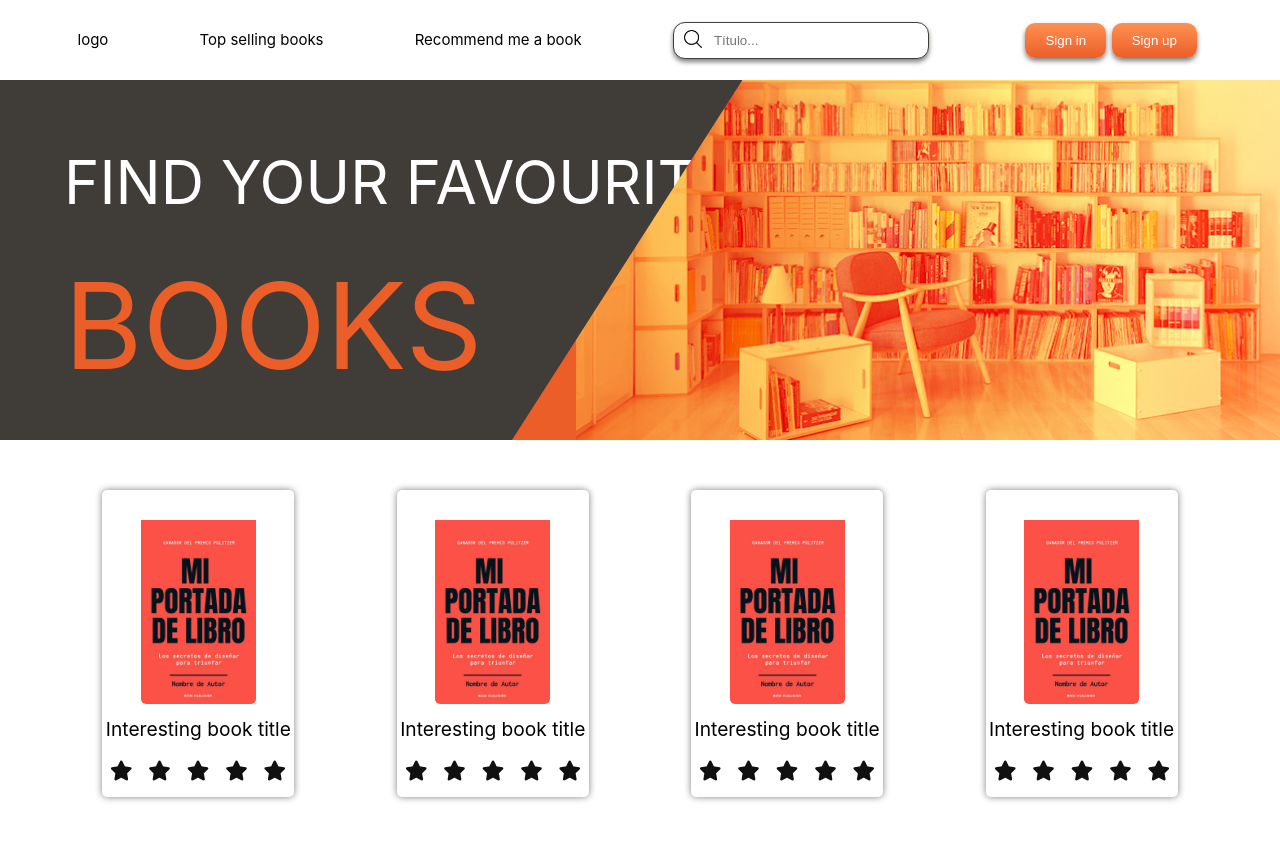
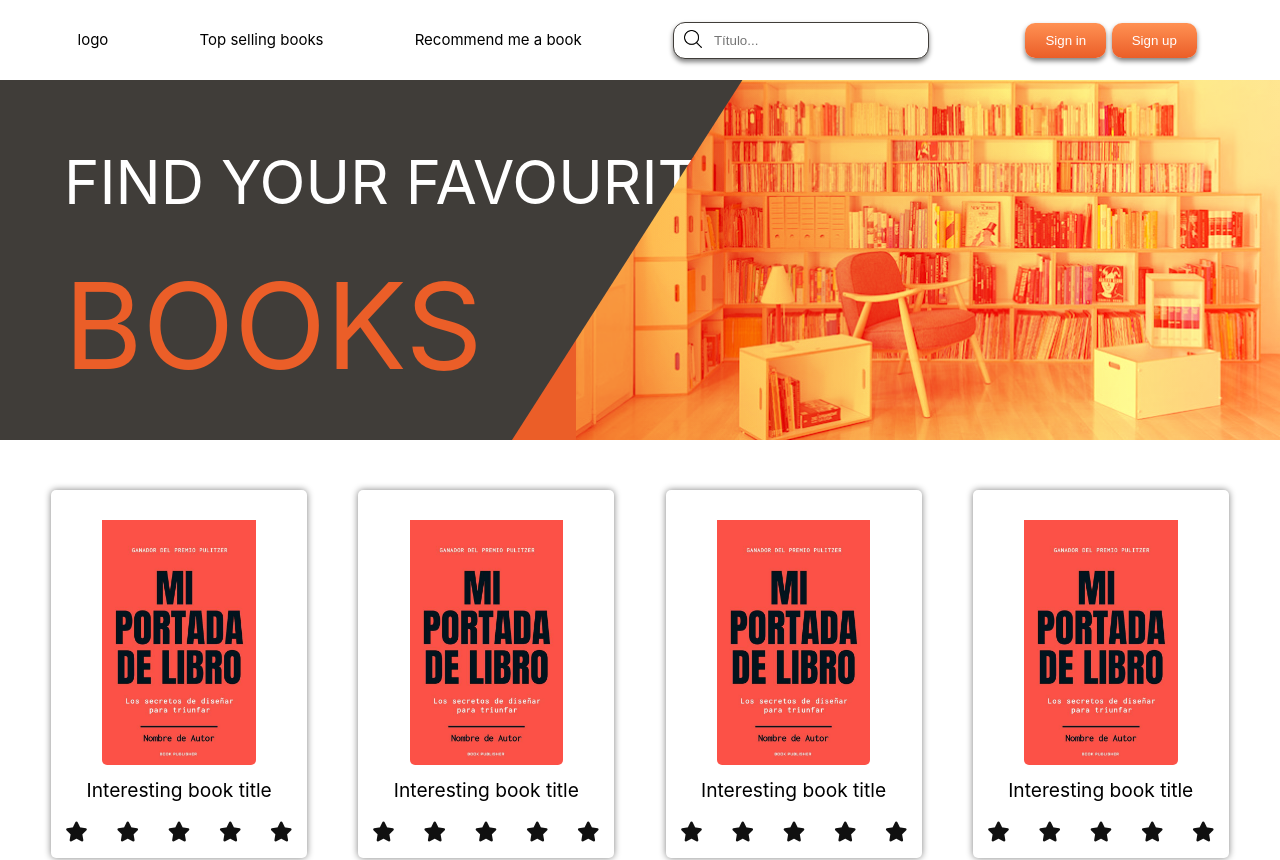
Before and after one commit to mgg709/BookWise, a Vue app in the folder frontend/bookwise-front/: page / in a window 1280 px wide. Shown: the top 860 px of the page. Built offline with nearby package versions, Linux system fonts and the light colour scheme.

Commit message:
arreglo book card

```diff
--- a/frontend/bookwise-front/src/components/BookCard.vue
+++ b/frontend/bookwise-front/src/components/BookCard.vue
@@ -28,7 +28,7 @@ export default {
 <style>
 
 .container-book-card{
-    width:15%;
+    width:100%;
     display: flex;
     flex-direction: column;
     align-items: center;
--- a/frontend/bookwise-front/src/views/HomeView.vue
+++ b/frontend/bookwise-front/src/views/HomeView.vue
@@ -15,10 +15,10 @@ import Footer from '../components/Footer.vue'
     </div>
   </div>
   <div class="book-list">
-    <BookCard></BookCard>
-    <BookCard></BookCard>
-    <BookCard></BookCard>
-    <BookCard></BookCard>
+    <BookCard class="book-card"></BookCard>
+    <BookCard class="book-card"></BookCard>
+    <BookCard class="book-card"></BookCard>
+    <BookCard class="book-card"></BookCard>
   </div>
   <div class="book-list">
     <BookCard></BookCard>
@@ -121,6 +121,7 @@ import Footer from '../components/Footer.vue'
   justify-content: space-evenly;
 }
 
+
 .footer{
   width: 100%;
   text-align: center;
@@ -129,4 +130,8 @@ import Footer from '../components/Footer.vue'
 #load-more{
   margin-bottom: 15px;
 }
+
+.book-card{
+  width: 20%;
+}
 </style>
```
